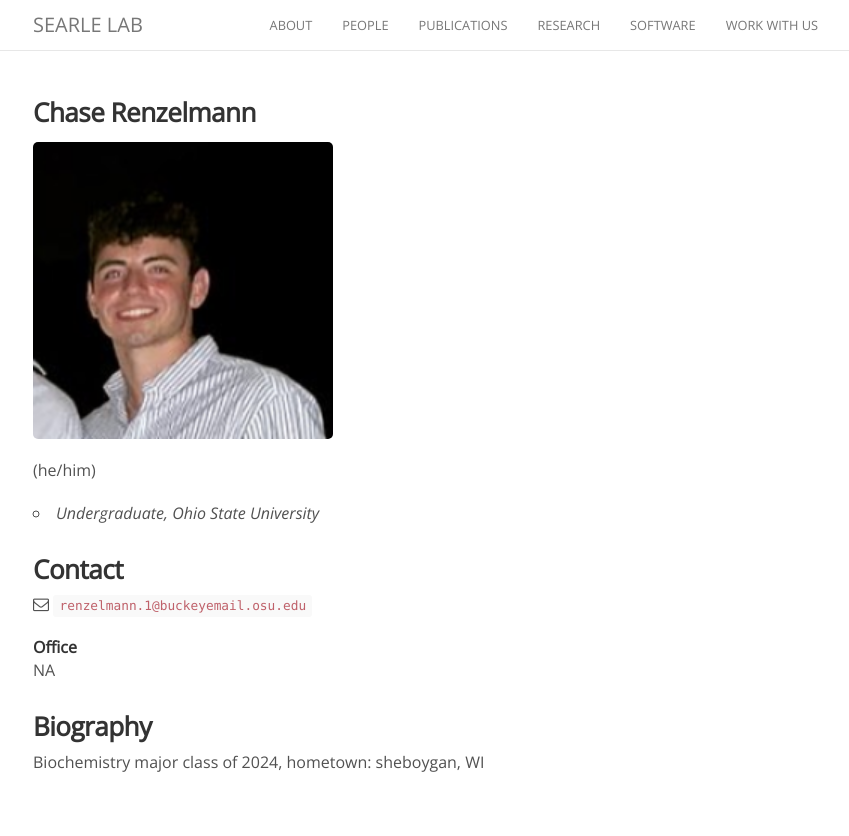
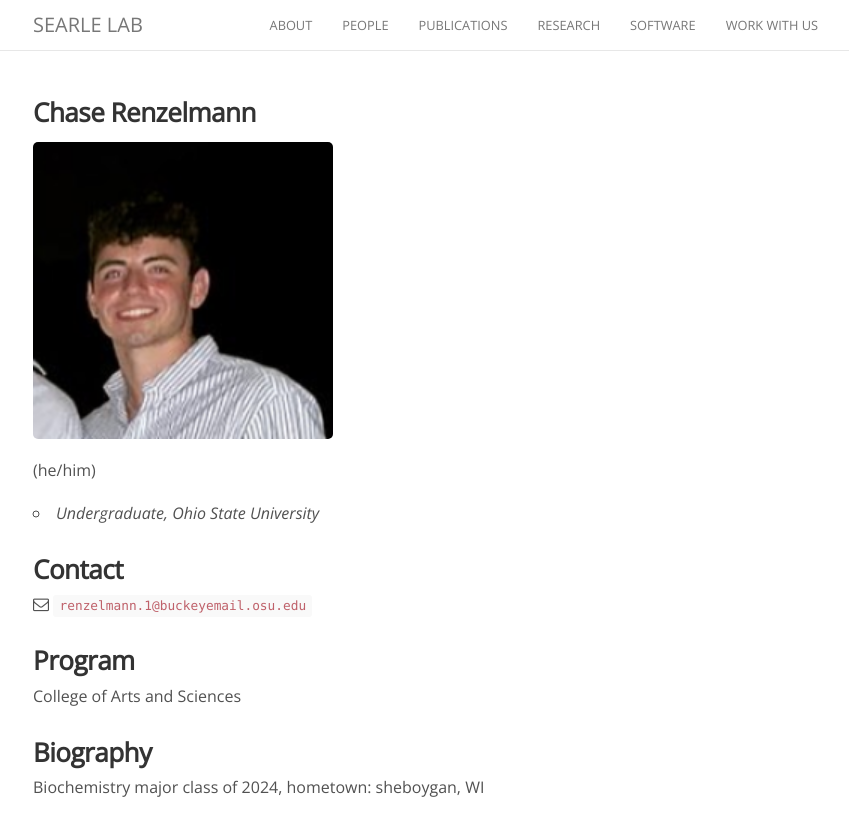
Before and after one commit to searlelab/searlelab.github.io, a Jekyll site: the page built from _people/chase_renzelmann.md, in a window 1280 px wide. Shown: the top 836 px of the page, without its empty margins (222-1071 px from the left). Built offline with Jekyll 4.4.1, drawn with Linux system fonts in a browser that asks for light colours; nearby versions of some CDN libraries; comment, search, counter and statistics services are not loaded.

Commit message:
Update chase_renzelmann.md
Updated Chase's profile

```diff
--- a/_people/chase_renzelmann.md
+++ b/_people/chase_renzelmann.md
@@ -15,8 +15,8 @@ joined: 2022
 
 <i class="fa fa-envelope-o"></i> `renzelmann.1@buckeyemail.osu.edu`
 
-**Office**<br>
-NA
+### Program
+College of Arts and Sciences
 
 ### Biography
 Biochemistry major class of 2024, hometown: sheboygan, WI
```
